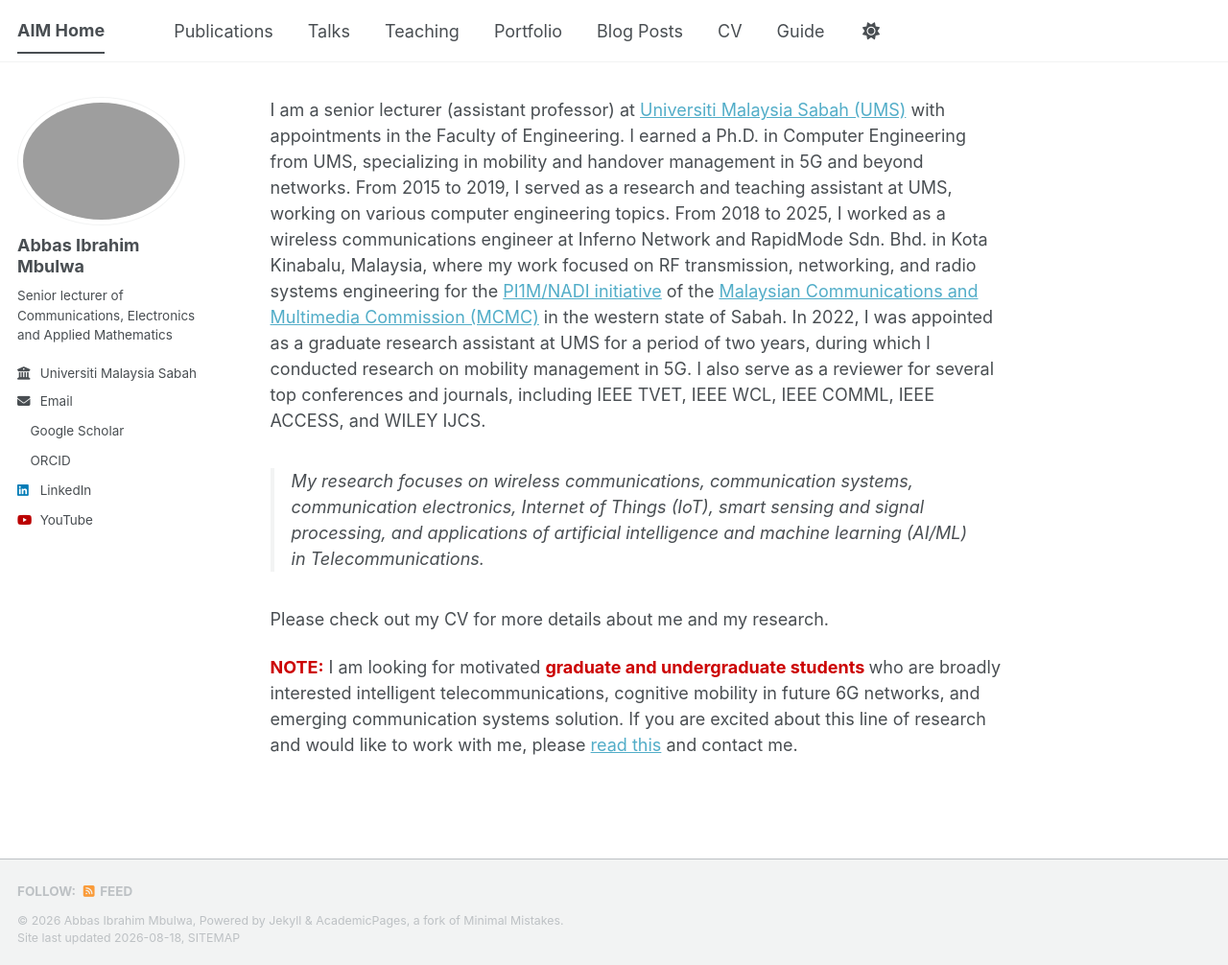
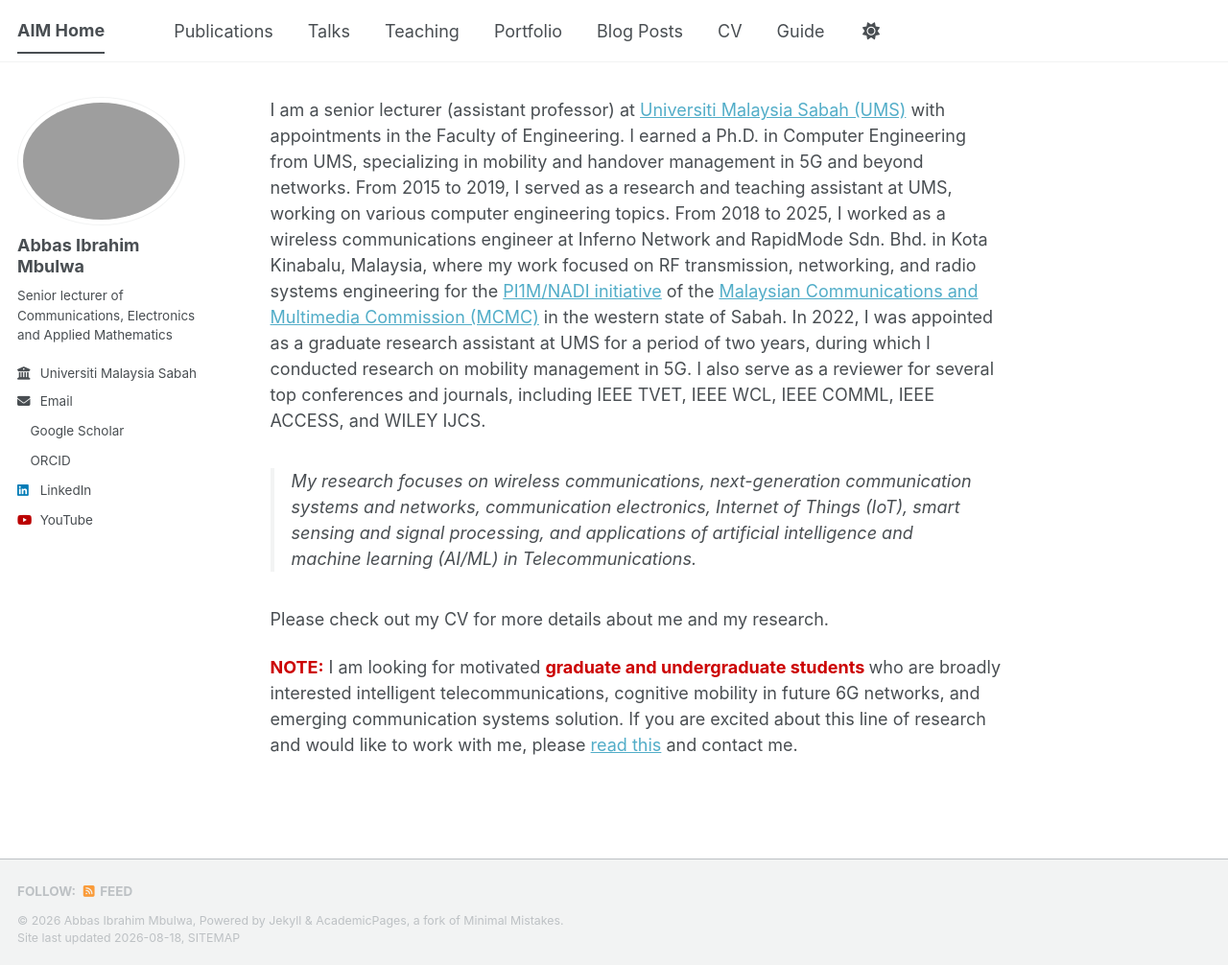
Before and after one commit to aimbulwa/aimbulwa.github.io, a Jekyll site: the page built from _pages/about.md, in a window 1280 px wide and 1006 px high. Shown: the whole window at 96% size. Built offline with Jekyll 4.4.1, drawn with Linux system fonts in a browser that asks for light colours; a style sheet for code colours, icons or effects is not loaded.

Commit message:
Editting config and about page

```diff
--- a/_pages/about.md
+++ b/_pages/about.md
@@ -29,7 +29,7 @@ however some css and javascript style features will not be visible in the markdo
 
 I am a senior lecturer (assistant professor) at [Universiti Malaysia Sabah (UMS)](https://ums.edu.my) with appointments in the Faculty of Engineering. I earned a Ph.D. in Computer Engineering from UMS, specializing in mobility and handover management in 5G and beyond networks. From 2015 to 2019, I served as a research and teaching assistant at UMS, working on various computer engineering topics. From 2018 to 2025, I worked as a wireless communications engineer at Inferno Network and RapidMode Sdn. Bhd. in Kota Kinabalu, Malaysia, where my work focused on RF transmission, networking, and radio systems engineering for the [PI1M/NADI initiative](https://www.nadi.my/?lang=en) of the [Malaysian Communications and Multimedia Commission (MCMC)](https://www.mcmc.gov.my/en/home) in the western state of Sabah. In 2022, I was appointed as a graduate research assistant at UMS for a period of two years, during which I conducted research on mobility management in 5G. I also serve as a reviewer for several top conferences and journals, including IEEE TVET, IEEE WCL, IEEE COMML, IEEE ACCESS, and WILEY IJCS.
 
->My research focuses on wireless communications, communication systems, communication electronics, Internet of Things (IoT), smart sensing and signal processing, and applications of artificial intelligence and machine learning (AI/ML) in Telecommunications.
+>My research focuses on wireless communications, next-generation communication systems and networks, communication electronics, Internet of Things (IoT), smart sensing and signal processing, and applications of artificial intelligence and machine learning (AI/ML) in Telecommunications.
 
 Please check out my CV for more details about me and my research.
 
```
